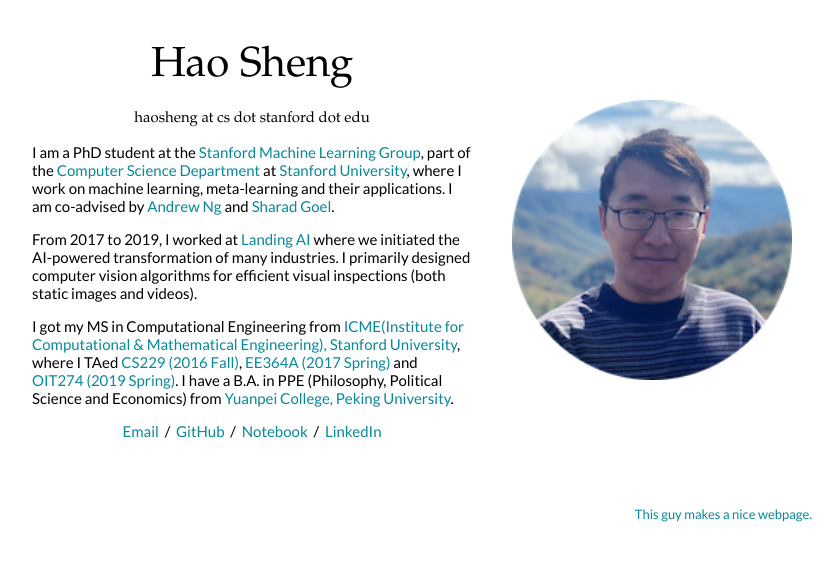
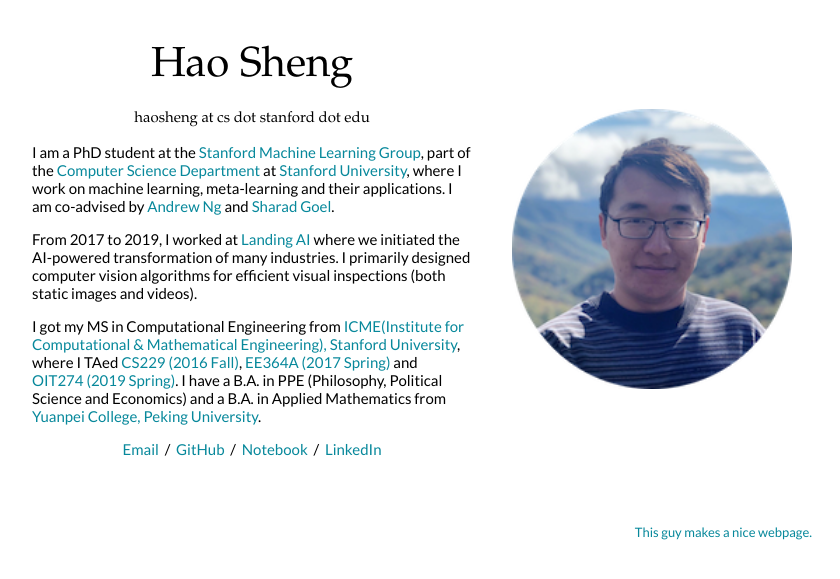
Before and after one commit to haossr/haossr.github.io, a Jekyll site: the page built from _posts/2016-06-07-cs231a.markdown, in a window 1280 px wide. Shown: the top 579 px of the page, without its empty margins (228-1068 px from the left). Built offline with Jekyll 4.4.1, drawn with Linux system fonts in a browser that asks for light colours.

Commit message:
major added

```diff
--- a/_layouts/default.html
+++ b/_layouts/default.html
@@ -39,7 +39,7 @@
               From 2017 to 2019, I worked at <a href="https://www.landing.ai">Landing AI</a> where we initiated the AI-powered transformation of many industries. I primarily designed computer vision algorithms for efficient visual inspections (both static images and videos).
               </p>
                 <p>
-                I got my MS in Computational Engineering from <a href="http://icme.stanford.edu">ICME(Institute for Computational & Mathematical Engineering), Stanford University</a>, where I TAed <a href="http://cs229.stanford.edu/projects2016/">CS229 (2016 Fall)</a>, <a href="https://ee364.stanford.edu">EE364A (2017 Spring)</a> and <a href="https://edusalsa.com/course?c=OIT%20274">OIT274 (2019 Spring)</a>. I have a B.A. in PPE (Philosophy, Political Science and Economics) from <a href="http://english.pku.edu.cn/">Yuanpei College, Peking University</a>.
+                I got my MS in Computational Engineering from <a href="http://icme.stanford.edu">ICME(Institute for Computational & Mathematical Engineering), Stanford University</a>, where I TAed <a href="http://cs229.stanford.edu/projects2016/">CS229 (2016 Fall)</a>, <a href="https://ee364.stanford.edu">EE364A (2017 Spring)</a> and <a href="https://edusalsa.com/course?c=OIT%20274">OIT274 (2019 Spring)</a>. I have a B.A. in PPE (Philosophy, Political Science and Economics) and a B.A. in Applied Mathematics from <a href="http://english.pku.edu.cn/">Yuanpei College, Peking University</a>.
               </p>
               <p style="text-align:center">
               <a target="_blank" href="{{ site.user.email.send }}"> Email</a> &nbsp;/&nbsp;
```
